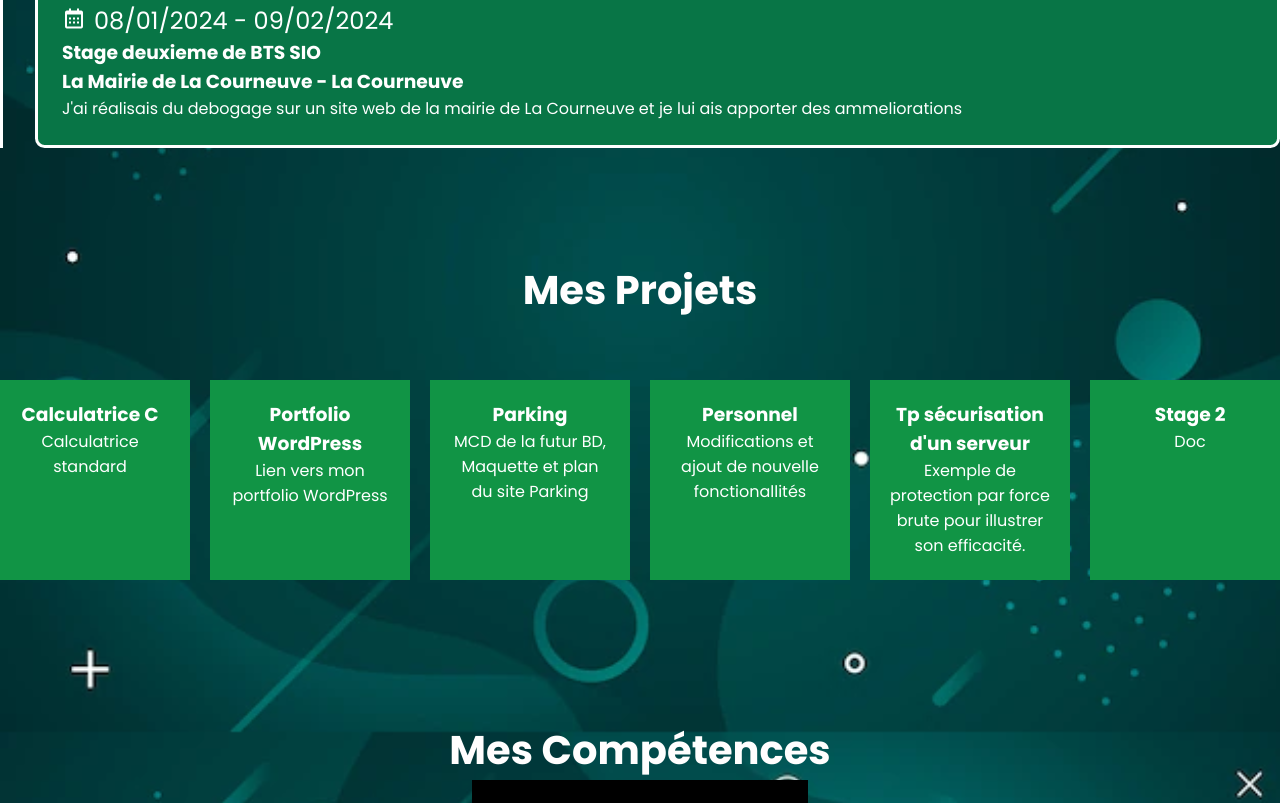
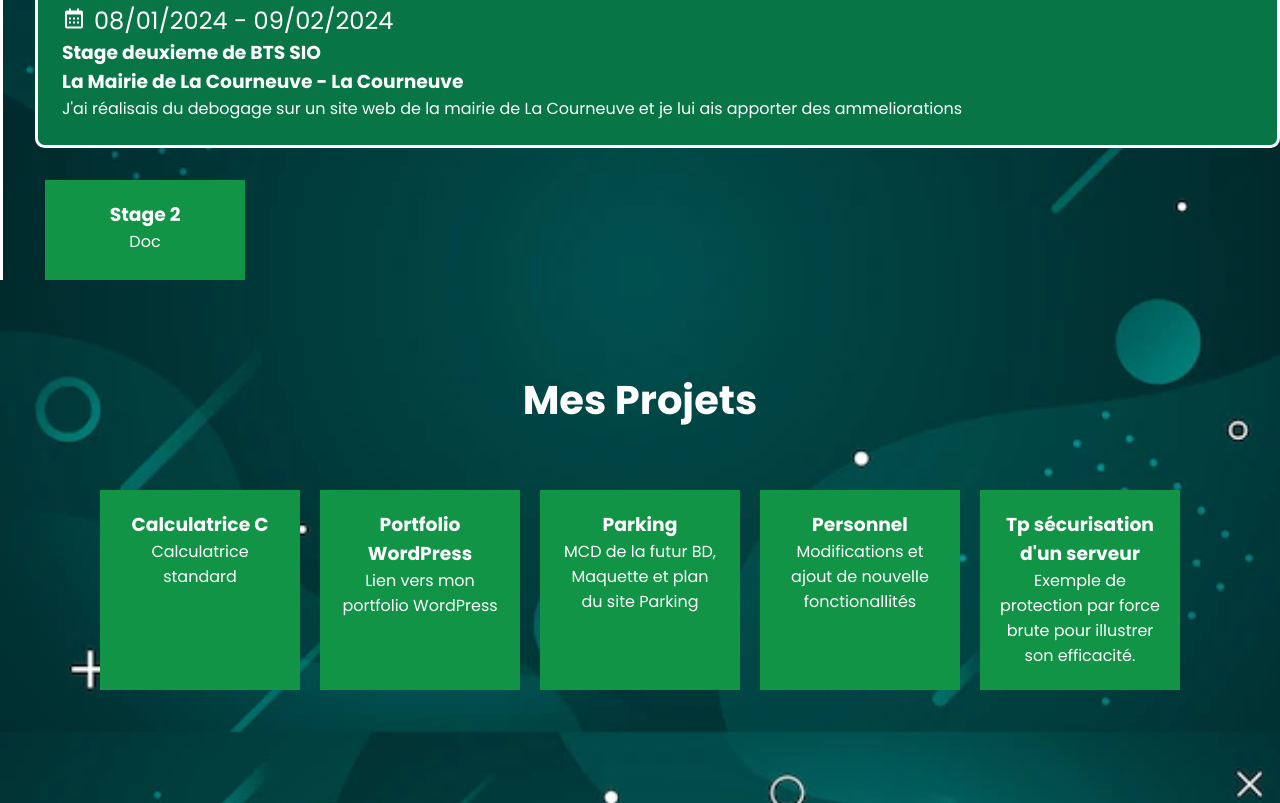
Before and after one commit to Jwd93/Jawedhamed, a plain HTML site: page index.html in a window 1280 px wide. Shown: the part 1826-2629 px from the top of the page. Drawn offline with nearby package versions, Linux system fonts and the light colour scheme.

Commit message:
Update index.html

```diff
--- a/index.html
+++ b/index.html
@@ -92,6 +92,10 @@
                             <h3>Stage deuxieme de BTS SIO <br>La Mairie de La Courneuve - La Courneuve</h3>
                             <p>J'ai réalisais du debogage sur un site web de la mairie de La Courneuve et je lui ais apporter des ammeliorations </p>
                         </div>
+                        <div class="projet1" onclick="location.href='STAGE2.pdf';">
+                            <h3>Stage 2</h3>
+                            <p>Doc</p>
+                        </div>
                     </div>
                 </div>
             </div>
@@ -127,10 +131,7 @@
                         <h3>Tp sécurisation d'un serveur </h3>
                         <p>Exemple de protection par force brute pour illustrer son efficacité.</p>
                     </div>
-                    <div class="projet" onclick="location.href='STAGE2.pdf';">
-                        <h3>Stage 2</h3>
-                        <p>Doc</p>
-                    </div>
+
 
                 </p>
 
```
